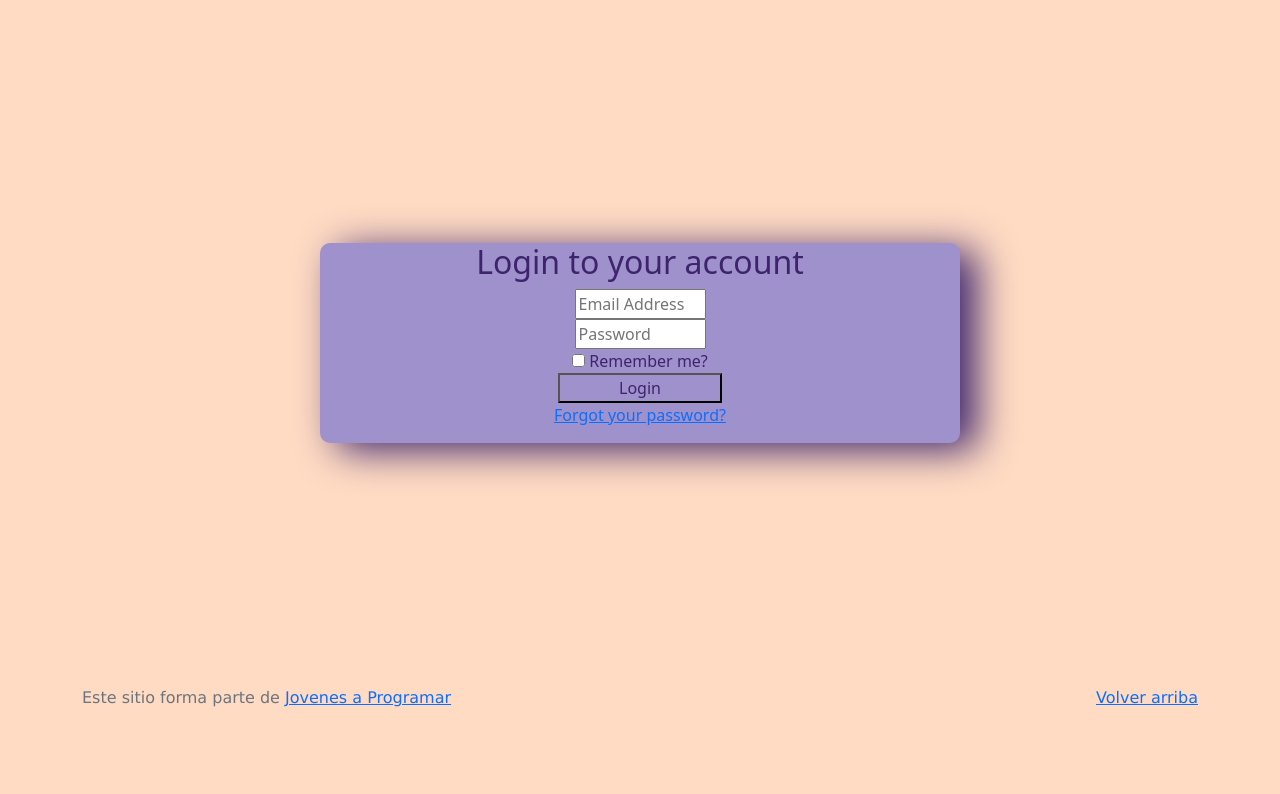
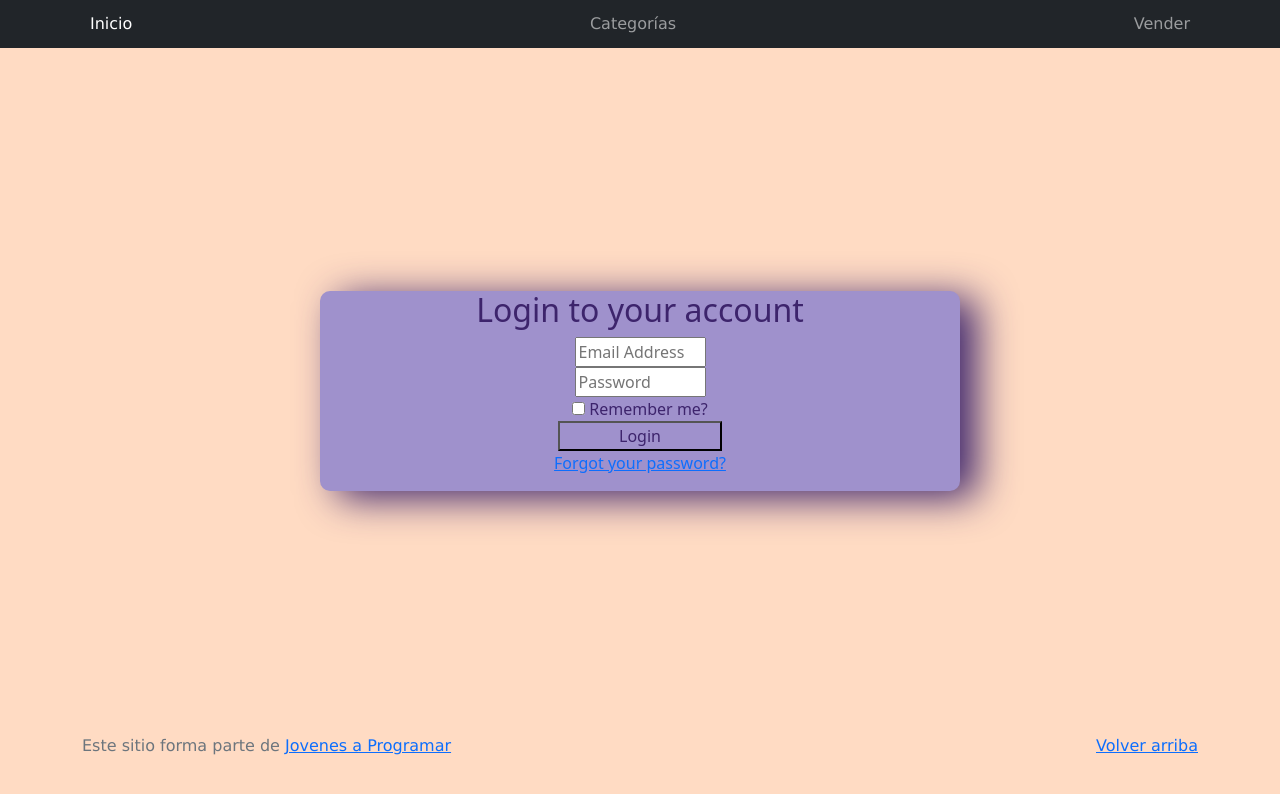
Before and after one commit to joaquinafonso/proyectofinal, a plain HTML site: page login.html in a window 1280 px wide. Drawn offline with Linux system fonts and the light colour scheme.

Commit message:
menú superior

```diff
--- a/js/login.js
+++ b/js/login.js
@@ -15,5 +15,4 @@ function toInicio (event){
     }
 }
 
-
 button.addEventListener("click", toInicio)
--- a/login.html
+++ b/login.html
@@ -19,6 +19,28 @@
 
 
 <body>
+  <nav class="navbar navbar-expand-lg navbar-dark bg-dark p-1">
+    <div class="container">
+      <button class="navbar-toggler" type="button" data-bs-toggle="collapse" data-bs-target="#navbarNav"
+        aria-controls="navbarNav" aria-expanded="false" aria-label="Toggle navigation">
+        <span class="navbar-toggler-icon"></span>
+      </button>
+      <div class="collapse navbar-collapse" id="navbarNav">
+        <ul class="navbar-nav w-100 justify-content-between">
+          <li class="nav-item">
+            <a class="nav-link active" href="index.html">Inicio</a>
+          </li>
+          <li class="nav-item">
+            <a class="nav-link" href="categories.html">Categorías</a>
+          </li>
+          <li class="nav-item">
+            <a class="nav-link" href="sell.html">Vender</a>
+          </li>
+        </ul>
+      </div>
+    </div>
+  </nav>
+
   <main class="mt-5">
     <div class="alert alert-danger text-center" role="alert" id="faltan_datos">
       <h4 class="alert-heading">Faltan Datos</h4>
@@ -54,6 +76,8 @@
     </div>
   </footer>
   <script src='./js/login.js' defer></script>
+  <script src="js/bootstrap.bundle.min.js"></script>
+  <script src="js/init.js"></script>
 </body>
 
 </html>
```
